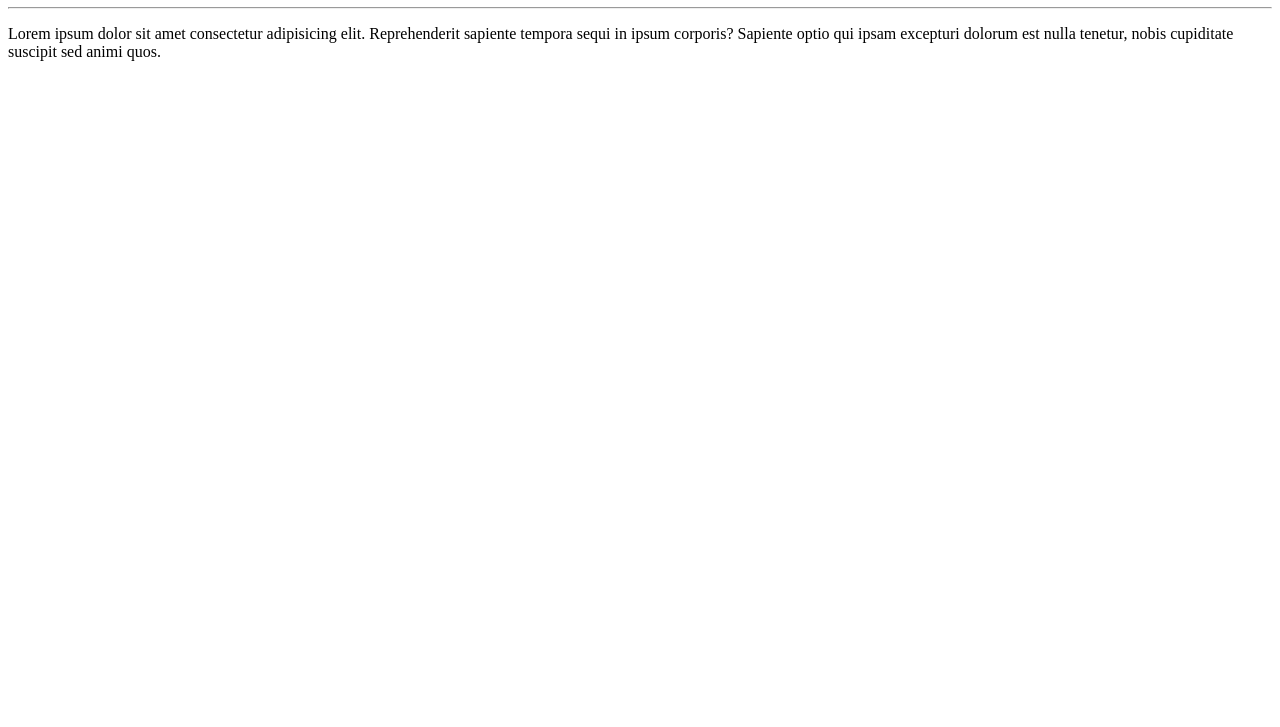
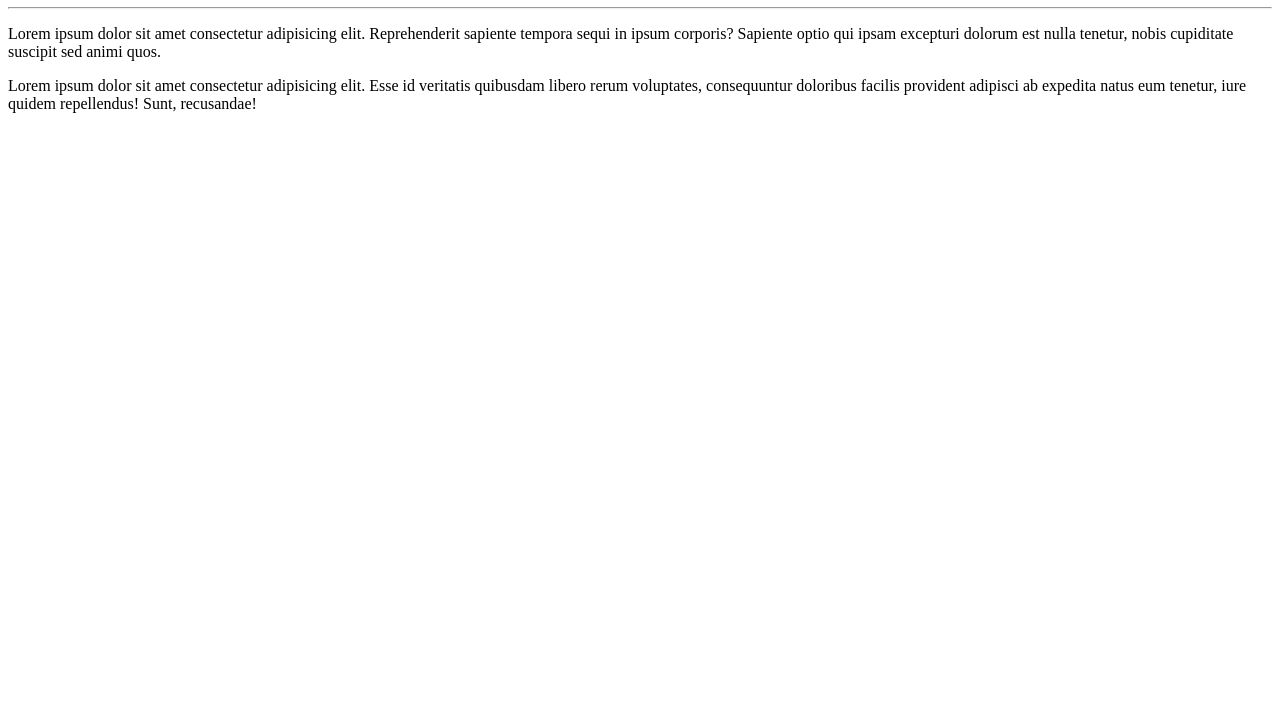
Before and after one commit to VitorBBenelli/olaMundo, a plain HTML site: page site-exemplo/index.html in a window 1280 px wide. Shown: the part 73-800 px from the top of the page. Drawn offline with Linux system fonts and the light colour scheme.

Commit message:
updated HTML structure
New lorem

```diff
--- a/site-exemplo/index.html
+++ b/site-exemplo/index.html
@@ -9,5 +9,6 @@
     <h1>Ola, mundo</h1>
     <hr>
     <p>Lorem ipsum dolor sit amet consectetur adipisicing elit. Reprehenderit sapiente tempora sequi in ipsum corporis? Sapiente optio qui ipsam excepturi dolorum est nulla tenetur, nobis cupiditate suscipit sed animi quos.</p>
+    <p>Lorem ipsum dolor sit amet consectetur adipisicing elit. Esse id veritatis quibusdam libero rerum voluptates, consequuntur doloribus facilis provident adipisci ab expedita natus eum tenetur, iure quidem repellendus! Sunt, recusandae!</p>
 </body>
 </html>
```
